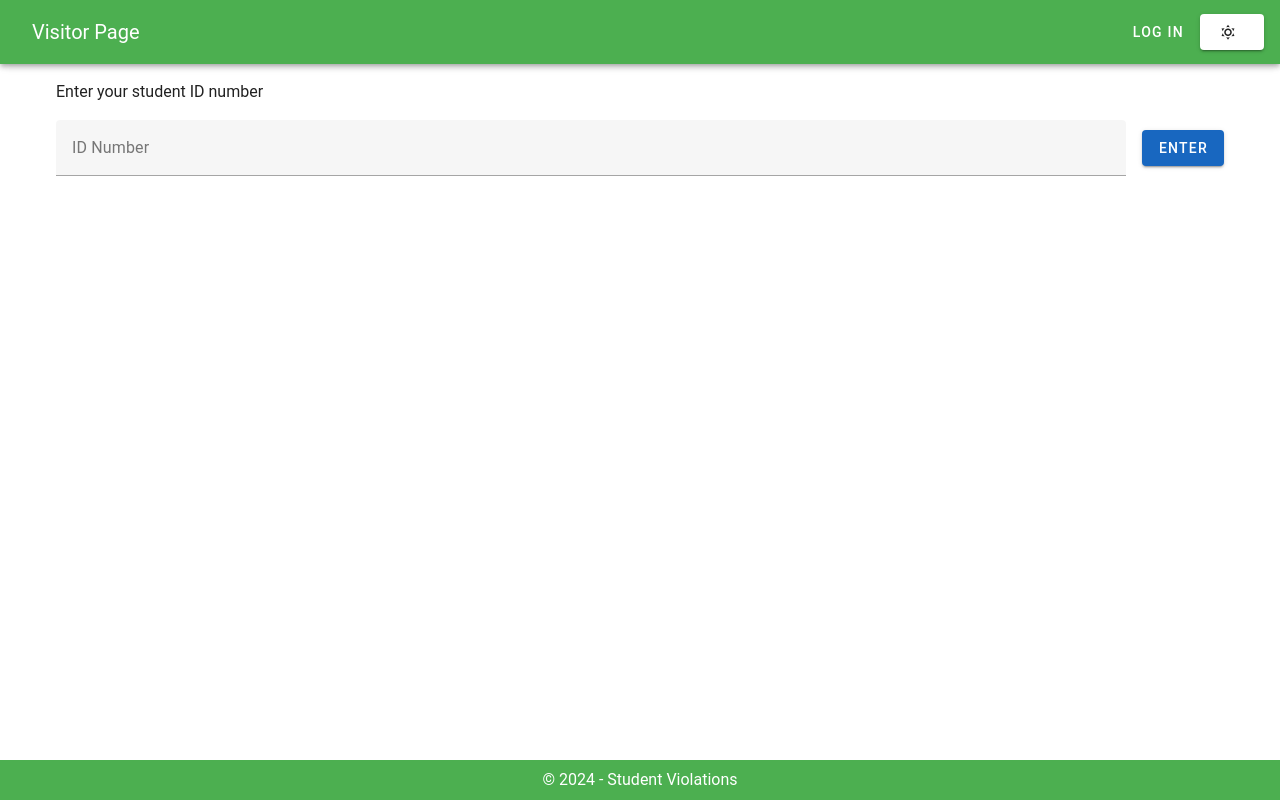
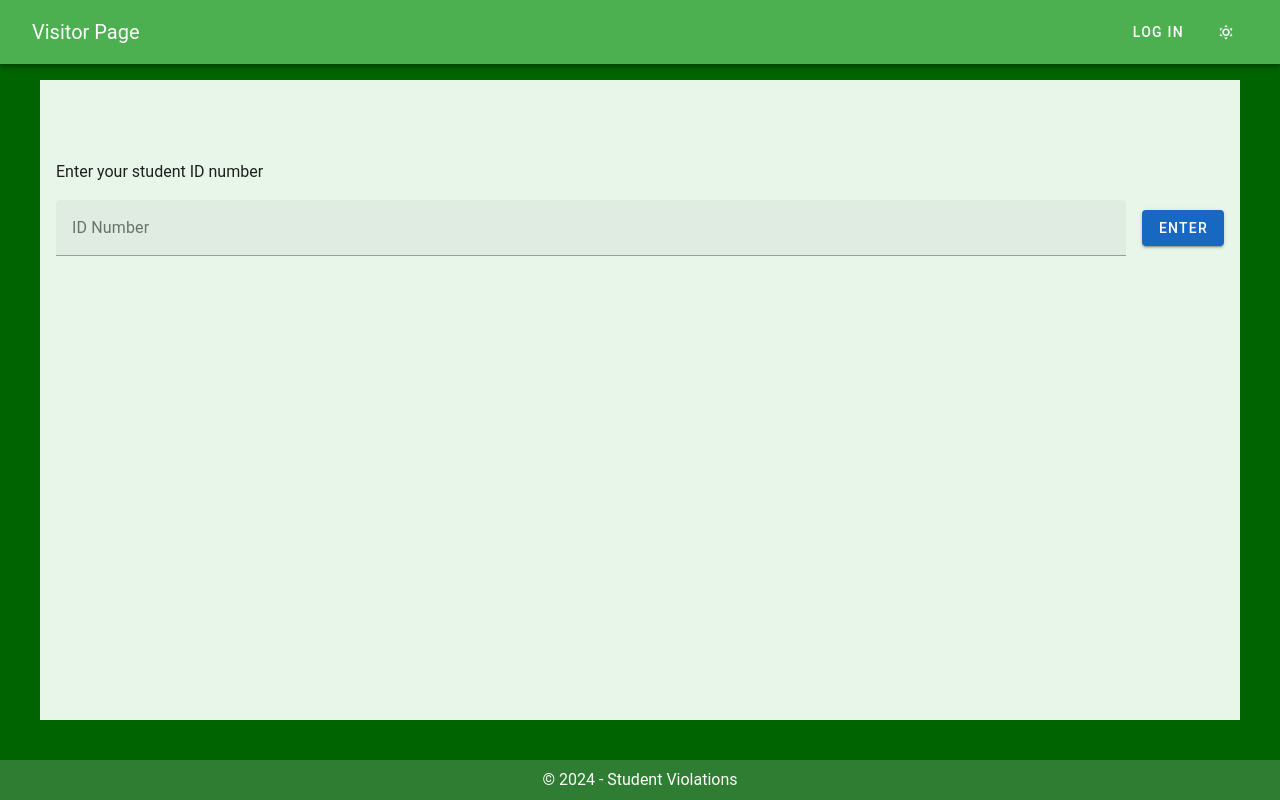
Before and after one commit to hersheydoria/student-violations-108, a Vue app: page /visitor in a window 1280 px wide. Built offline with nearby package versions, Linux system fonts and the light colour scheme.

Commit message:
feat: add bg color

```diff
--- a/src/views/system/VisitorView.vue
+++ b/src/views/system/VisitorView.vue
@@ -1,6 +1,7 @@
 <script setup>
 import { ref, onMounted, watch } from 'vue';
-import { useRouter } from 'vue-router'; // Import the Vue Router
+import { useRouter } from 'vue-router';
+import AppLayout from '@/components/layout/AppLayout.vue'
 
 // Theme setup
 const theme = ref(localStorage.getItem('theme') ?? 'light');
@@ -11,44 +12,36 @@ const onClick = () => {
   localStorage.setItem('theme', theme.value);
 };
 
-// Router setup to navigate to login page
+// Router setup
 const router = useRouter();
 
 // Function to handle Log In button click
 const goToLogin = () => {
-  router.push('/login'); // Assuming '/login' is the route for your login page
+  router.push('/login');
 };
 
-// Student data (mock data for demonstration)
+// Student data (mock)
 const studentsData = [
   { id: '221-00598', name: 'May Estroga', violations: 'Dress Code', dateRecorded: '2024-10-15' },
   { id: '221-00599', name: 'Hershey Doria', violations: 'Late submission', dateRecorded: '2024-01-20' },
   { id: '221-00600', name: 'Rovannah Delola', violations: 'Absent', dateRecorded: '2024-02-05' },
 ];
 
-const studentID = ref(''); // The student's ID input
-const studentRecords = ref([]); // To store records for the student
-const historyModalVisible = ref(false); // Control visibility of the history modal
-const selectedStudent = ref(null); // To store the selected student
+const studentID = ref('');
+const studentRecords = ref([]);
+const historyModalVisible = ref(false);
+const selectedStudent = ref(null);
 
 // Function to handle ID input when Enter button is clicked
 function handleEnterClick() {
-  // Find the student by ID
   const student = studentsData.find(s => s.id === studentID.value);
-  if (student) {
-    // Store the student's records
-    studentRecords.value = [
-      { id: student.id, name: student.name, violations: student.violations, dateRecorded: student.dateRecorded }
-    ];
-  } else {
-    studentRecords.value = []; // Reset records if no student found
-  }
+  studentRecords.value = student ? [student] : [];
 }
 
 // Function to open the history modal
 function showHistory(record) {
-  selectedStudent.value = record; // Set selected student record
-  historyModalVisible.value = true; // Show the modal
+  selectedStudent.value = record;
+  historyModalVisible.value = true;
 }
 
 // Set theme on mounted
@@ -64,88 +57,64 @@ watch(theme, (newTheme) => {
 
 <template>
   <v-app :theme="theme">
+    <!-- AppLayout likely already includes a footer, no need to add another one here -->
+    <AppLayout>
       <v-app-bar class="px-3" :color="theme === 'light' ? 'green lighten-1' : 'green darken-3'">
-      <!-- Updated Header -->
         <v-toolbar-title>Visitor Page</v-toolbar-title>
-
-      <v-spacer></v-spacer> <!-- Spacer to push buttons to the right -->
-
-      <!-- Log In button -->
+        <v-spacer></v-spacer>
         <v-btn text @click="goToLogin">Log In</v-btn>
-
-      <!-- Theme toggle button -->
-      <v-btn
-        :prepend-icon="theme === 'light' ? 'mdi-weather-sunny' : 'mdi-weather-night'"
-        variant="elevated"
-        slim
-        @click="onClick"
-      ></v-btn>
+        <v-btn :prepend-icon="theme === 'light' ? 'mdi-weather-sunny' : 'mdi-weather-night'" @click="onClick"></v-btn>
       </v-app-bar>
 
-    <v-container>
-
-
-      <!-- Simple description before the search bar, aligned left -->
+      <!-- Container for main content and background color consistency -->
+      <v-container style="min-height: 80vh" :style="{ backgroundColor: theme === 'light' ? '#e8f5e9' : '#1b5e20' }">
         <div class="mt-16">
-        <p class="text-start">Enter your student ID number </p>
+          <p class="text-start">Enter your student ID number</p>
         </div>
-
-      <!-- Search bar for Student ID with Enter button inside -->
-      <v-text-field
-        v-model="studentID"
-        label="ID Number"
-        clearable
-        class="mt-4"
-      >
+        <v-text-field v-model="studentID" label="ID Number" clearable class="mt-4">
           <template v-slot:append>
-          <v-btn @click="handleEnterClick" color="primary">
-            Enter <!-- Display the word "Enter" -->
-          </v-btn>
+            <v-btn @click="handleEnterClick" color="primary">Enter</v-btn>
           </template>
         </v-text-field>
 
-      <!-- Display student records in a table with softer borders -->
-      <v-table v-if="studentRecords.length > 0" class="mt-4" style="border: 1px solid #ccc; border-collapse: collapse;">
+        <v-table v-if="studentRecords.length > 0" class="mt-4">
           <thead>
             <tr>
-            <th style="border: 1px solid #ddd; padding: 8px;">Student ID</th>
-            <th style="border: 1px solid #ddd; padding: 8px;">Name</th>
-            <th style="border: 1px solid #ddd; padding: 8px;">Violations</th>
-            <th style="border: 1px solid #ddd; padding: 8px;">Date Recorded</th>
+              <th>Student ID</th>
+              <th>Name</th>
+              <th>Violations</th>
+              <th>Date Recorded</th>
             </tr>
           </thead>
           <tbody>
             <tr v-for="record in studentRecords" :key="record.id">
-            <td style="border: 1px solid #ddd; padding: 8px;">{{ record.id }}</td>
-            <td style="border: 1px solid #ddd; padding: 8px;">{{ record.name }}</td>
-            <td style="border: 1px solid #ddd; padding: 8px;">{{ record.violations }}</td>
-            <td style="border: 1px solid #ddd; padding: 8px;">{{ record.dateRecorded }}</td>
+              <td>{{ record.id }}</td>
+              <td>{{ record.name }}</td>
+              <td>{{ record.violations }}</td>
+              <td>{{ record.dateRecorded }}</td>
             </tr>
           </tbody>
         </v-table>
 
-      <!-- View History Button Below the Table -->
         <v-btn v-if="studentRecords.length > 0" @click="showHistory(studentRecords[0])" color="blue" class="mt-4">View History</v-btn>
       </v-container>
 
-    <!-- History Modal -->
       <v-dialog v-model="historyModalVisible" max-width="600px">
         <v-card>
           <v-card-title>{{ selectedStudent?.name }}'s Record History</v-card-title>
           <v-card-text>
-          <v-table style="border: 1px solid #ccc; border-collapse: collapse;">
+            <v-table>
               <thead>
                 <tr>
-                <th style="border: 1px solid #ddd; padding: 8px;">Violation</th>
-                <th style="border: 1px solid #ddd; padding: 8px;">Date Recorded</th>
+                  <th>Violation</th>
+                  <th>Date Recorded</th>
                 </tr>
               </thead>
               <tbody>
-              <tr style="border-bottom: 1px solid #ddd;">
-                <td style="border: 1px solid #ddd; padding: 8px;">{{ selectedStudent?.violations }}</td>
-                <td style="border: 1px solid #ddd; padding: 8px;">{{ selectedStudent?.dateRecorded }}</td>
+                <tr>
+                  <td>{{ selectedStudent?.violations }}</td>
+                  <td>{{ selectedStudent?.dateRecorded }}</td>
                 </tr>
-              <!-- You can add more history records here if needed -->
               </tbody>
             </v-table>
           </v-card-text>
@@ -156,11 +125,7 @@ watch(theme, (newTheme) => {
         </v-card>
       </v-dialog>
 
-    <!-- Footer with centered text -->
-    <v-footer app class="px-3" :color="theme === 'light' ? 'green lighten-1' : 'green darken-3'">
-      <v-row>
-        <v-col class="text-center">© 2024 - Student Violations</v-col>
-      </v-row>
-    </v-footer>
+      <!-- No footer here to avoid duplication -->
+    </AppLayout>
   </v-app>
 </template>
```
Lines whose indentation alone changed are shown as unchanged.
